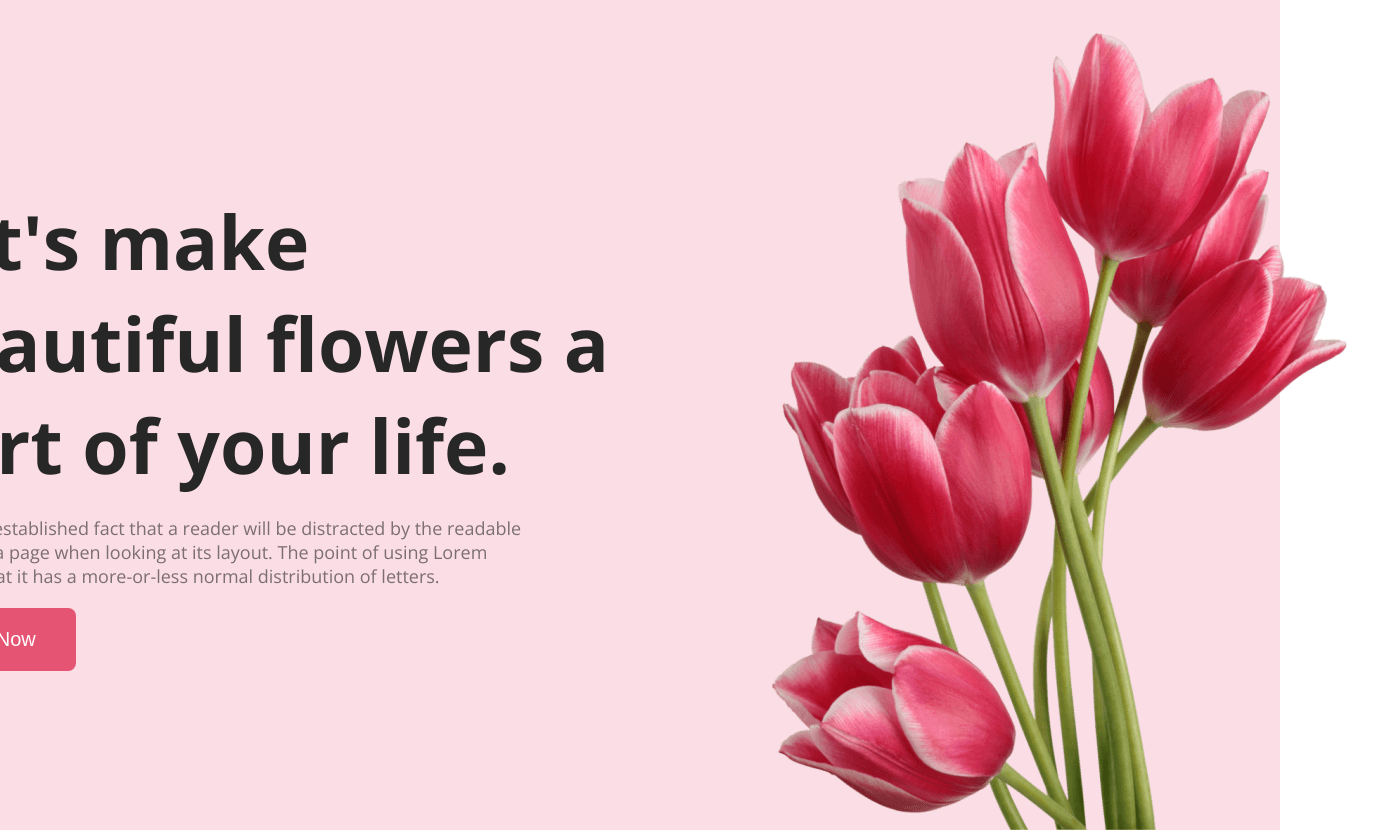
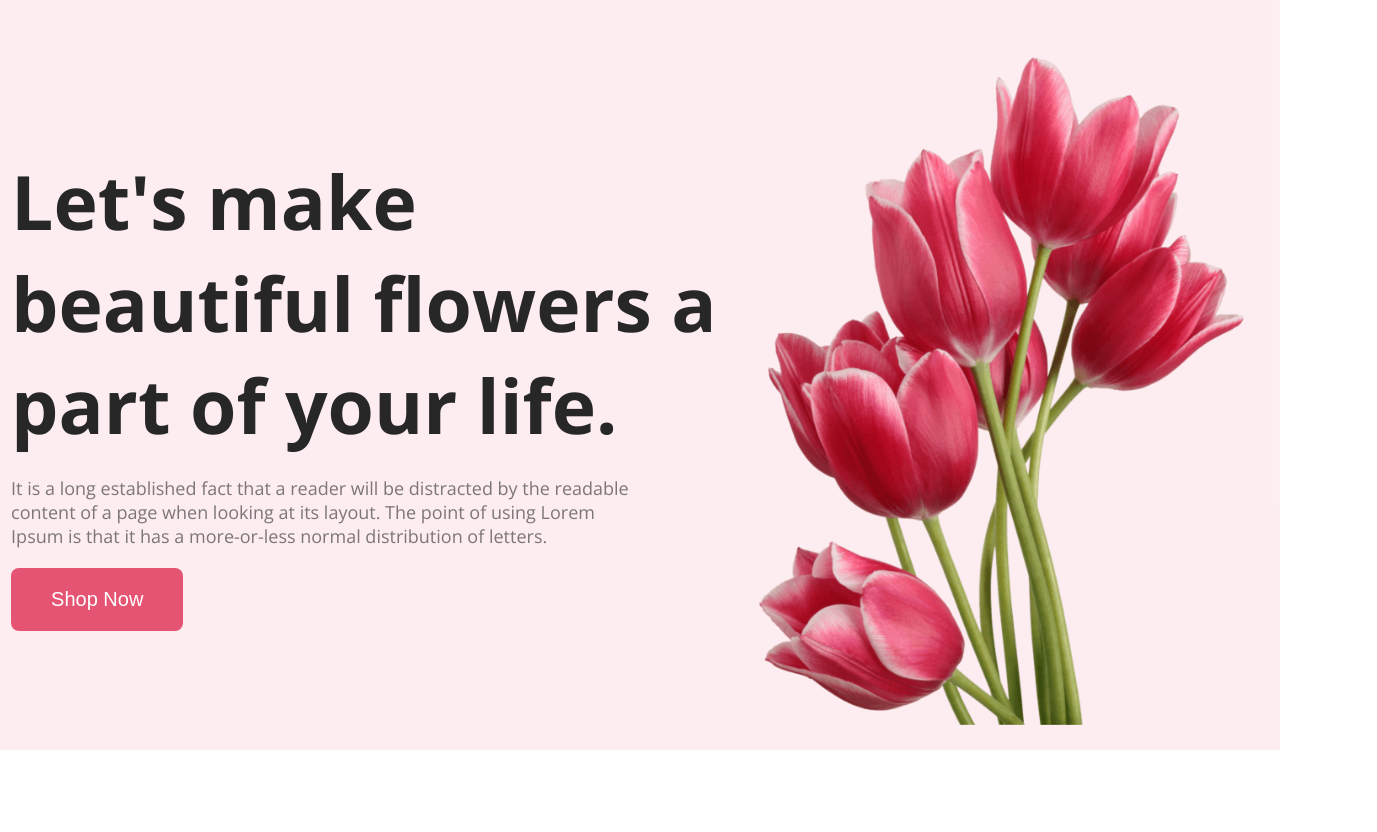
Before and after one commit to jannat710/flower-shop, a plain HTML site: page index.html in a window 1280 px wide. Shown: the top 832 px of the page, 1377 px wide, since content can reach past the window. Drawn offline with nearby package versions, Linux system fonts and the light colour scheme.

Commit message:
modified

```diff
--- a/style.css
+++ b/style.css
@@ -8,9 +8,8 @@ body {
 
 /* banner styles */
 .banner-section {
-    height: 90%;
+    height: 100vh;
     width: 100%;
-    background: rgba(229, 84, 115, 0.10);
 }
 .banner {
     height: 90%;
@@ -19,8 +18,12 @@ body {
     display: flex;
     justify-content: center;
     align-items: center;
-    gap: 10%;
+    gap: 1%;
     padding-top: 30px;
+}
+.banner-image{
+    width: 535px;
+height: 670px;
 }
 .banner-title {
     color: #272727;
```
